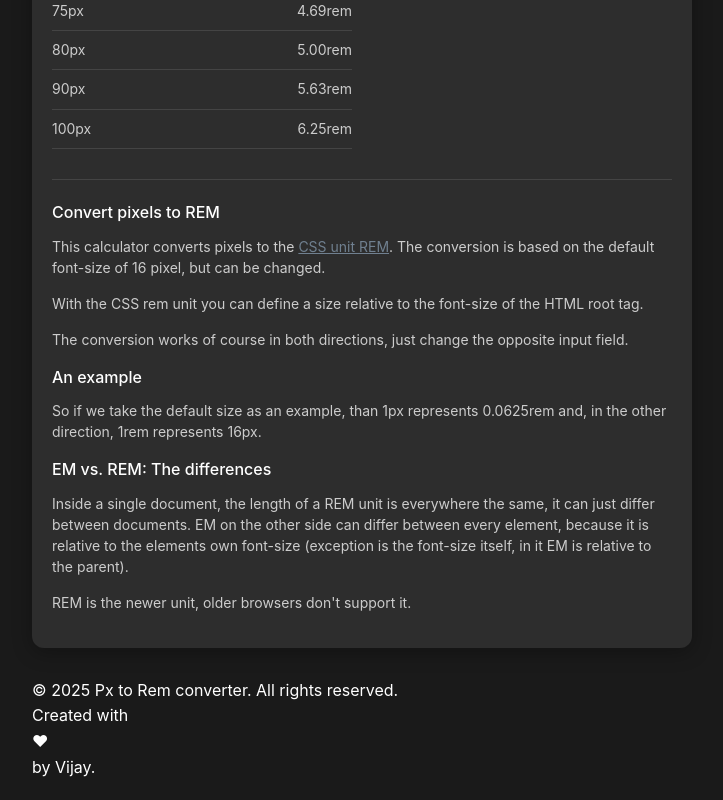
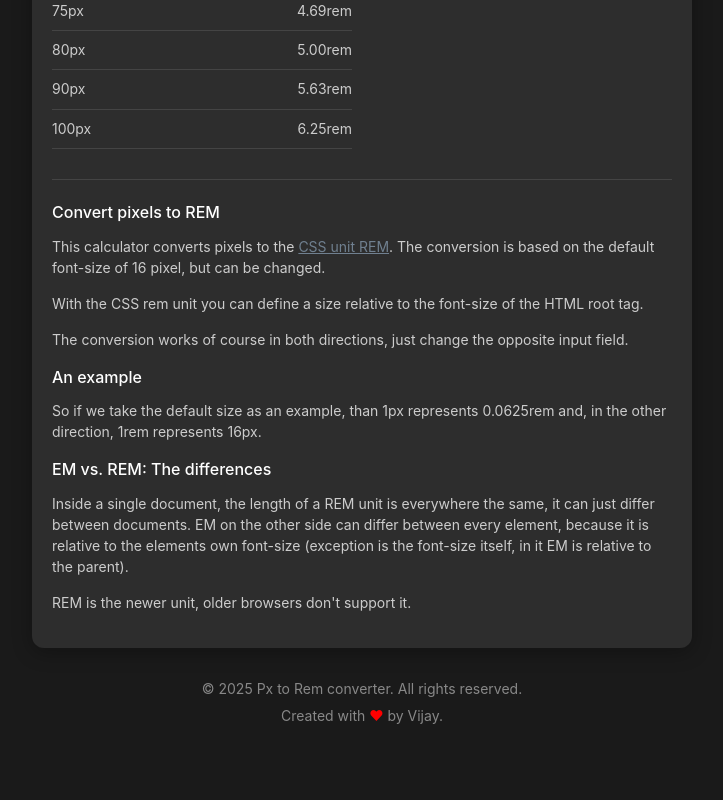
Before and after one commit to vijay2898AD/PX-to-REM-converter, a React (Vite) app: page / in a window 1280 px wide. Shown: the part 1680-2480 px from the top of the page, without its empty margins (278-1001 px from the left). After the commit the page ends 2433 px from the top, so only its background shows below. Built offline with nearby package versions, Linux system fonts and the light colour scheme.

Commit message:
updated styles

```diff
--- a/src/PxToRemConverter.css
+++ b/src/PxToRemConverter.css
@@ -284,3 +284,18 @@ body {
   -moz-appearance: textfield;
   appearance: textfield;
 }
+
+footer {
+  text-align: center;
+  font-size: 14px;
+  color: #888;
+  margin-top: 30px;
+}
+
+footer p {
+  margin: 5px 0;
+}
+.heart {
+  color: red;
+  display: inline;
+}
--- a/src/PxToRemConverter.jsx
+++ b/src/PxToRemConverter.jsx
@@ -179,7 +179,7 @@ const handleSwap = () => {
       </div>
       <footer className="footer">
         <p>© 2025 Px to Rem converter. All rights reserved.</p>
-        <p>Created with <p>&#10084;</p> by Vijay.</p>
+        <p>Created with <p className="heart">&#10084;</p> by Vijay.</p>
       </footer>
     </div>
   );
```
